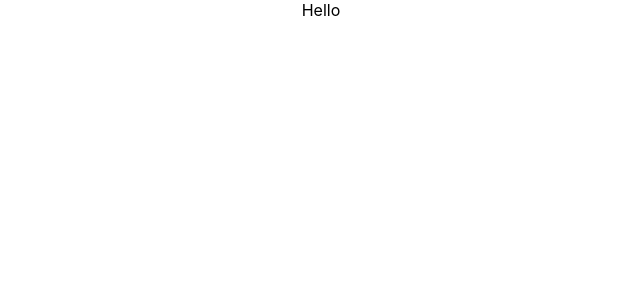
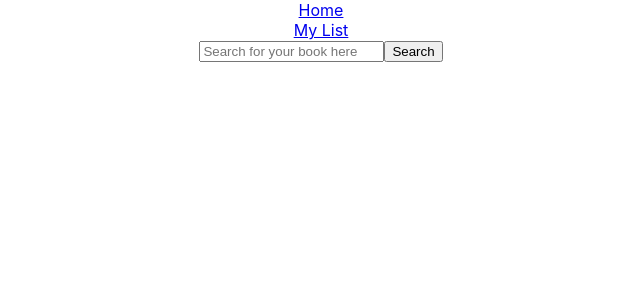
Before and after one commit to aishu-ch/Book-Catalogue, a React (Create React App) app: page / in a window 1280 px wide. Shown: the top 300 px of the page, without its empty margins (319-959 px from the left). Built offline with nearby package versions, Linux system fonts and the light colour scheme; no server answers.

Commit message:
code to search books and the results

```diff
--- a/package.json
+++ b/package.json
@@ -8,7 +8,9 @@
     "@testing-library/user-event": "^13.5.0",
     "react": "^18.2.0",
     "react-dom": "^18.2.0",
+    "react-router-dom": "^5.3.4",
     "react-scripts": "5.0.1",
+    "router": "^1.3.8",
     "web-vitals": "^2.1.4"
   },
   "scripts": {
--- a/src/App.jsx
+++ b/src/App.jsx
@@ -1,9 +1,12 @@
 import './App.css';
+import Header from './Header';
+import Main from './Main';
 
 function App() {
   return (
     <div className="App">
-      Hello
+      <Header />
+      <Main />
     </div>
   );
 }
--- /dev/null
+++ b/src/BookList.jsx
@@ -0,0 +1,13 @@
+import React from 'react'
+import BookListItem from './BookListItem'
+
+export default function BookList(props) {
+    const {bookData} = props
+  return (
+    <div className='bookList'>
+        {bookData.map((book) => (
+            <BookListItem key={book.key} data={book} />
+        ))}
+    </div>
+  )
+}
--- /dev/null
+++ b/src/BookListItem.jsx
@@ -0,0 +1,13 @@
+import React from 'react'
+
+export default function BookListItem(props) {
+
+  const bookCoverUrl = `https://covers.openlibrary.org/b/id/${props.data.cover_i}-M.jpg`
+  console.log(bookCoverUrl)
+  return (
+    <div className='bookListItem'>
+      <img src={bookCoverUrl} />
+      <h1 className='title'>{props.data.title}</h1>
+    </div>
+  )
+}
--- /dev/null
+++ b/src/Header.jsx
@@ -0,0 +1,19 @@
+import React from 'react'
+import { Link } from 'react-router-dom'
+
+export default function Header() {
+  return (
+    <div className='nav'>
+        <div className='nav-item'>
+            <span>
+                <Link to="/">Home</Link>
+            </span>
+        </div>
+        <div className='nav-item'>
+            <span>
+                <Link to="/mylist">My List</Link>
+            </span>
+        </div>
+    </div>
+  )
+}
--- /dev/null
+++ b/src/Home.jsx
@@ -0,0 +1,35 @@
+import React, { useState, useEffect } from 'react'
+import SearchBar from './SearchBar'
+import BookList from './BookList'
+
+export default function Home() {
+const[bookName, setBookName] = useState("")
+const[bookData, setBookData] = useState("")
+
+useEffect(() => {
+    const openLibraryUrl = `https://openlibrary.org/search.json?q=${bookName}&limit=6&language=eng`
+
+    const makeApiCall = () => {
+      console.log(openLibraryUrl)
+        fetch(openLibraryUrl)
+        .then((res) => res.json())
+        .then((data) => {
+          console.log(data)
+          setBookData(data.docs)
+        })
+    }
+    makeApiCall()
+    }, [bookName])
+
+
+const handleSubmit = (title) => {
+    console.log("Home-handleSubmit-title", title)
+    setBookName(title)
+}
+  return (
+    <>
+    <SearchBar handleSubmit={handleSubmit} />
+    {bookData.length !== 0 ? <BookList bookData={bookData} /> : null}
+    </>
+  )
+}
--- /dev/null
+++ b/src/Main.jsx
@@ -0,0 +1,13 @@
+import React from 'react'
+import { Route } from 'react-router-dom'
+import Home from './Home'
+import MyList from './MyList'
+
+export default function Main() {
+  return (
+    <main>
+        <Route exact path="/" component={Home} />
+        <Route path="/mylist" component={MyList} />
+    </main>
+  )
+}
--- /dev/null
+++ b/src/MyList.jsx
@@ -0,0 +1,7 @@
+import React from 'react'
+
+export default function MyList() {
+  return (
+    <div>MyList</div>
+  )
+}
--- a/src/SearchBar.jsx
+++ b/src/SearchBar.jsx
@@ -0,0 +1,34 @@
+import React, { useState } from "react";
+
+export default function SearchBar(props) {
+    const[bookName, setBookName] = useState("")
+
+    const handleChange = (e) => {
+        console.log("handleChange clicked")
+        const book = e.target.value
+        setBookName(book)
+    }
+
+    const handleSubmit = (e) => {
+        console.log("SearchBar-handleSubmit-bookname", bookName)
+        e.preventDefault()
+        props.handleSubmit(bookName)
+        setBookName("")
+    }
+
+  return (
+    <>
+      <form onSubmit={handleSubmit}>
+        <input
+          className="search-term"
+          type="text"
+          placeholder="Search for your book here"
+          onChange={handleChange}
+        />
+        <button className="submit" type="submit" value="Search">
+          Search
+        </button>
+      </form>
+    </>
+  );
+}
```
Also changed, not shown: index.html (added, +43 -0 lines), src/index.js (+8 -7 lines), 2 other files (tests, documents, lock files or other folders).
